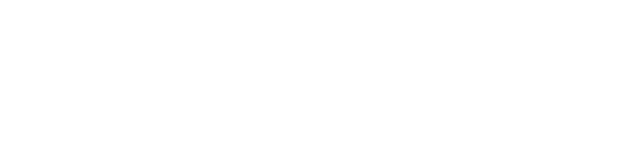
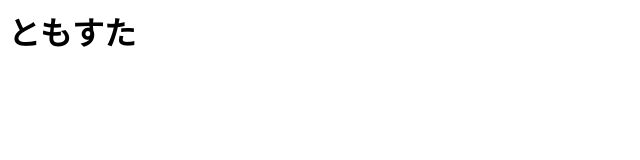
Before and after one commit to hkgit230604/20230604, a plain HTML site: page index.html in a window 1280 px wide. Shown: the whole page, without its empty margins (0-640 px from the left). Drawn offline with Linux system fonts and the light colour scheme.

Commit message:
文字の色を黒に変えました

```diff
--- a/index.html
+++ b/index.html
@@ -1 +1 @@
-<h1 style="color: white">ともすた</h1>
+<h1 style="color: black">ともすた</h1>
```
